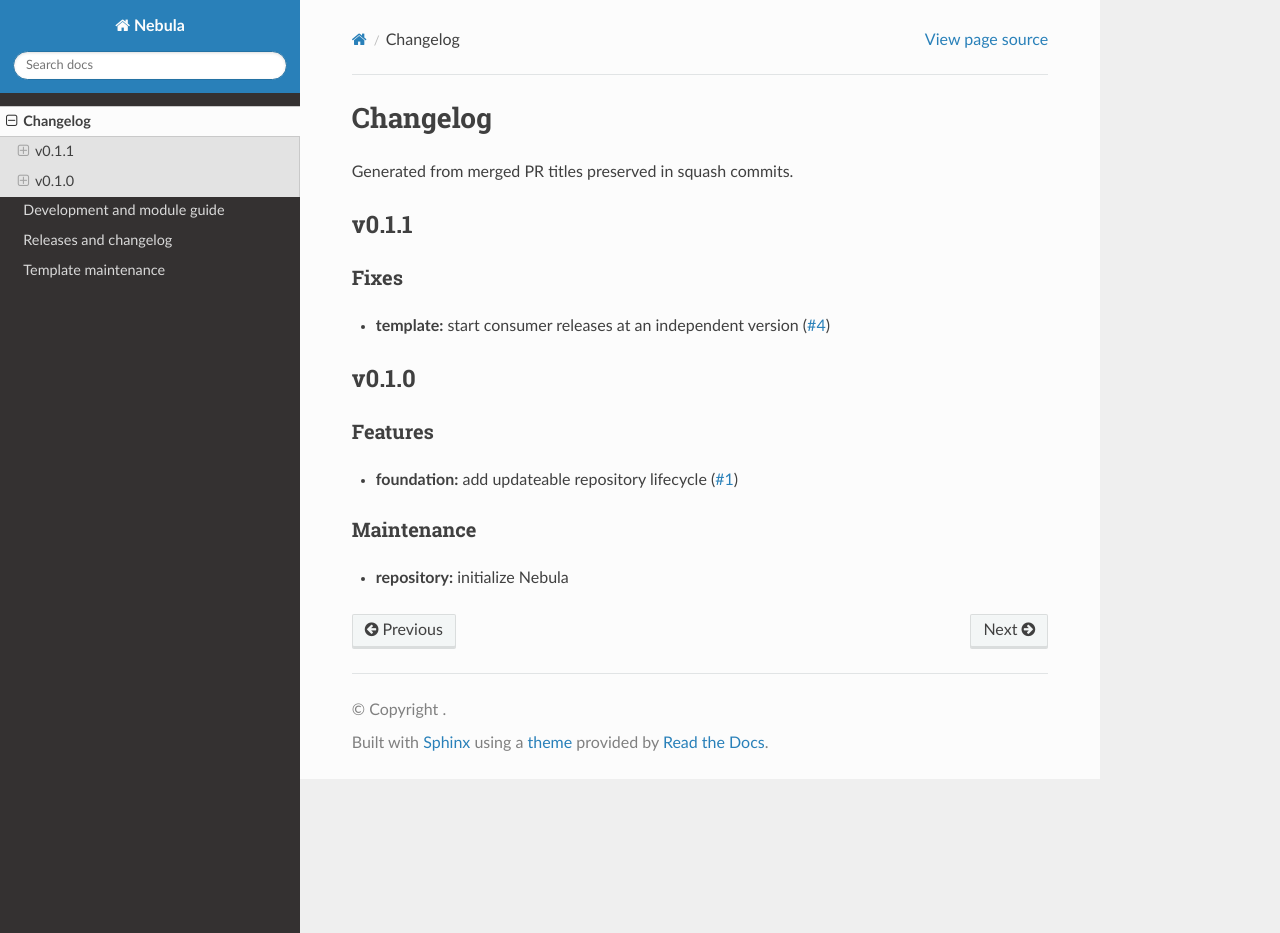
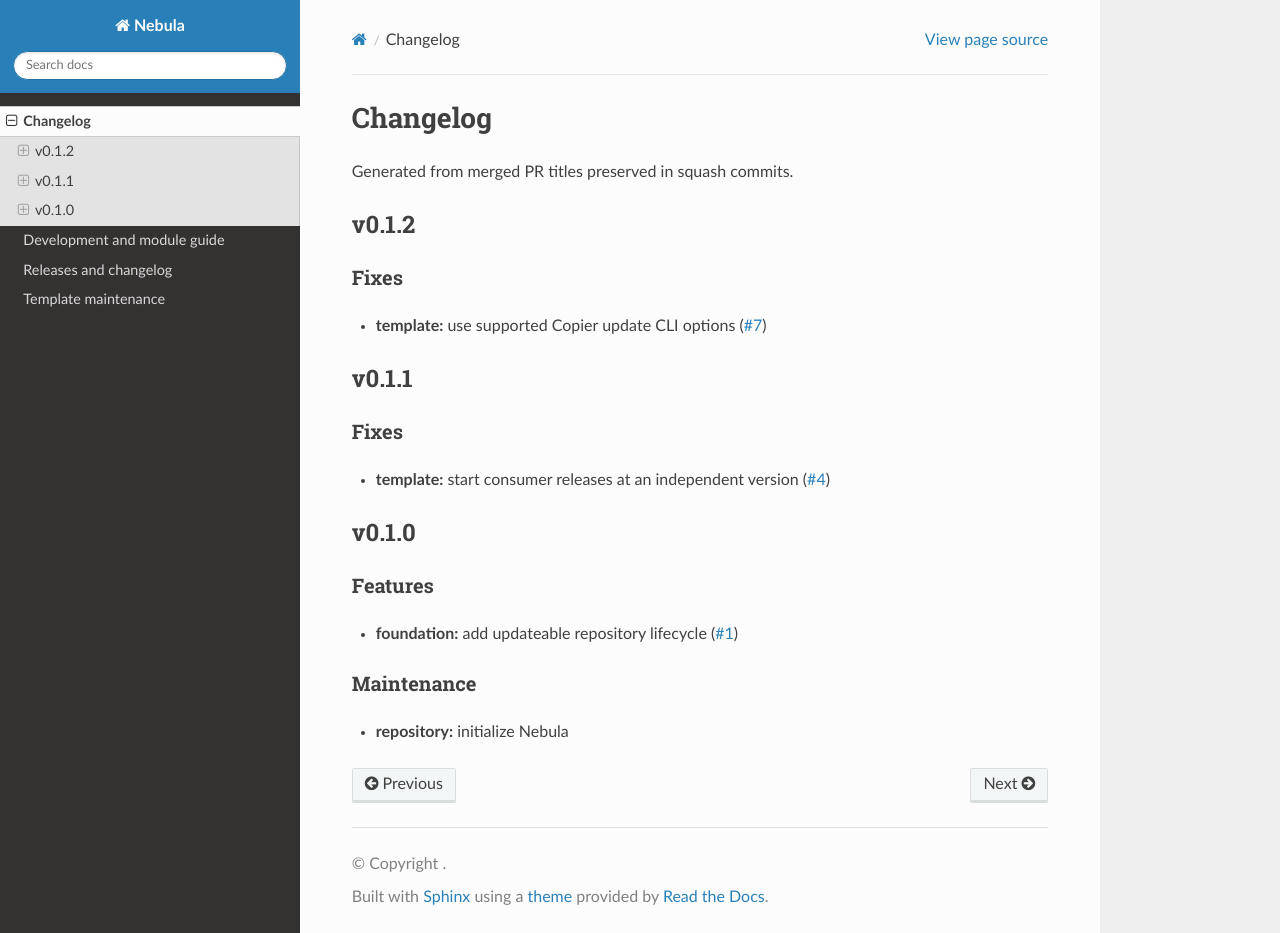
Before and after one commit to CafofoLabs/nebula, a Sphinx documentation site: the page built from docs/CHANGELOG.md, in a window 1280 px wide and 933 px high. Built offline with Sphinx 7.4.7 and the Read the Docs theme 3.1.0, drawn with Linux system fonts in a browser that asks for light colours; the version number could not be read and is left out.

Commit message:
chore(release): v0.1.2 (#8)

```diff
--- a/docs/CHANGELOG.md
+++ b/docs/CHANGELOG.md
@@ -2,6 +2,10 @@
 
 Generated from merged PR titles preserved in squash commits.
 
+## v0.1.2
+
+### Fixes
+- **template:** use supported Copier update CLI options ([#7](https://github.com/CafofoLabs/nebula/pull/7))
 ## v0.1.1
 
 ### Fixes
```
Also changed, not shown: 1 other file.
